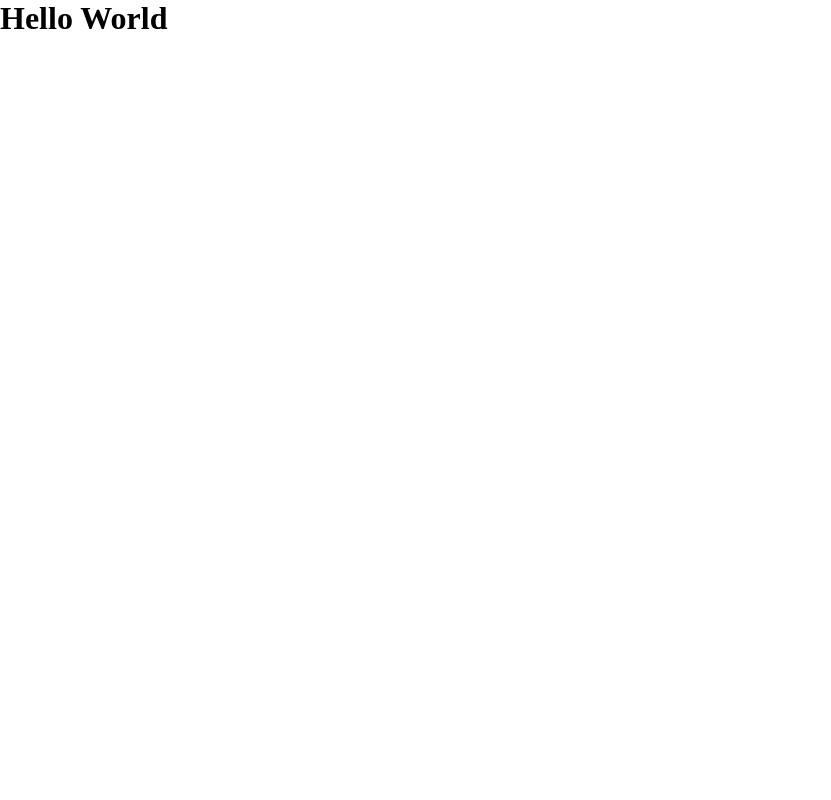
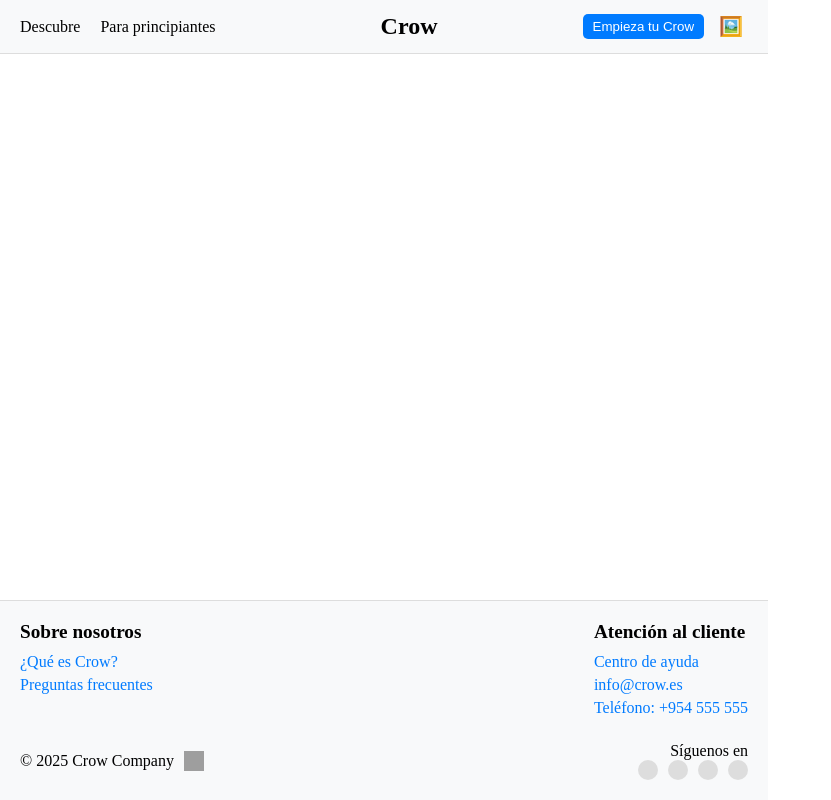
Before and after one commit to EscribanoC/crow_frontend, a React (Vite) app: page /home in a window 1280 px wide. Shown: the whole page, without its empty margins (0-831 px from the left). Built offline with nearby package versions, Linux system fonts and the light colour scheme; grey boxes are pictures that could not be loaded.

Commit message:
pagina de home

```diff
--- a/index.html
+++ b/index.html
@@ -1,12 +1,16 @@
 <!doctype html>
 <html lang="en">
+
 <head>
   <meta charset="UTF-8" />
   <meta name="viewport" content="width=device-width, initial-scale=1.0" />
-    <title>Vite + React</title>
+  <title>Crow</title>
+  <link src="./src/styles/index.css" rel="stylesheet" />
 </head>
+
 <body>
   <div id="root"></div>
   <script type="module" src="/src/main.jsx"></script>
 </body>
+
 </html>
--- /dev/null
+++ b/src/components/Footer.jsx
@@ -0,0 +1,43 @@
+import React from 'react';
+import '../styles/components/Footer.css';
+
+const Footer = () => {
+    return (
+        <footer className="footer">
+            <div className="footer-navs">
+                <nav className="footer-nav">
+                    <h4>Sobre nosotros</h4>
+                    <ul>
+                        <li><a href="#about">¿Qué es Crow?</a></li>
+                        <li><a href="#faq">Preguntas frecuentes</a></li>
+                    </ul>
+                </nav>
+                <nav className="footer-nav">
+                    <h4>Atención al cliente</h4>
+                    <ul>
+                        <li><a href="#help-center">Centro de ayuda</a></li>
+                        <li><a href="mailto:info@crow.es">info@crow.es</a></li>
+                        <li><a href="tel:+954555555">Teléfono: +954 555 555</a></li>
+                    </ul>
+                </nav>
+            </div>
+            <div className="footer-info">
+                <div className="footer-company">
+                    <p>© 2025 Crow Company</p>
+                    <img src="small-logo.png" alt="Crow Logo" className="footer-logo" />
+                </div>
+                <div className="footer-social">
+                    <p>Síguenos en</p>
+                    <div className="social-icons">
+                        <svg className="social-icon">X</svg>
+                        <svg className="social-icon">Instagram</svg>
+                        <svg className="social-icon">YouTube</svg>
+                        <svg className="social-icon">Facebook</svg>
+                    </div>
+                </div>
+            </div>
+        </footer>
+    );
+};
+
+export default Footer;
--- /dev/null
+++ b/src/components/Header.jsx
@@ -0,0 +1,24 @@
+import React from 'react';
+import '../styles/components/Header.css';
+
+const Header = () => {
+    return (
+        <header className="header">
+            <nav className="nav">
+                <ul className="nav-list">
+                    <li className="nav-item">Descubre</li>
+                    <li className="nav-item">Para principiantes</li>
+                </ul>
+            </nav>
+            <div>
+                <p className="logo">Crow</p>
+            </div>
+            <div className="actions">
+                <button className="start-button">Empieza tu Crow</button>
+                <button className="image-button">🖼️</button>
+            </div>
+        </header>
+    );
+};
+
+export default Header;
--- a/src/pages/HomePage.jsx
+++ b/src/pages/HomePage.jsx
@@ -1,9 +1,15 @@
 import React from 'react';
+import Header from '../components/Header';
+import Footer from '../components/Footer';
+import '../styles/general.css';
+import '../styles/HomePage.css';
 
 const HomePage = () => {
     return (
-        <div>
-            <h1>Hello World</h1>
+        <div className="body home-page">
+            <Header />
+            <main></main>
+            <Footer />
         </div>
     );
 };
--- /dev/null
+++ b/src/styles/HomePage.css
@@ -0,0 +1,5 @@
+.home-page {
+    display: flex;
+    flex-direction: column;
+    min-height: 100dvh;
+}
--- /dev/null
+++ b/src/styles/components/Footer.css
@@ -0,0 +1,80 @@
+.footer {
+    background-color: #f8f9fa;
+    padding: 20px;
+    border-top: 1px solid #ddd;
+    margin-top: auto;
+}
+
+.footer-navs {
+    display: flex;
+    justify-content: space-between;
+    margin-bottom: 20px;
+}
+
+.footer-nav h4 {
+    margin-bottom: 10px;
+    font-size: 1.2rem;
+}
+
+.footer-nav ul {
+    list-style: none;
+    padding: 0;
+}
+
+.footer-nav li {
+    margin-bottom: 5px;
+}
+
+.footer-nav a {
+    text-decoration: none;
+    color: #007bff;
+}
+
+.footer-nav a:hover {
+    text-decoration: underline;
+}
+
+.footer-info {
+    display: flex;
+    justify-content: space-between;
+    align-items: center;
+}
+
+.footer-company {
+    display: flex;
+    align-items: center;
+}
+
+.footer-company p {
+    margin-right: 10px;
+}
+
+.footer-logo {
+    width: 20px;
+    height: 20px;
+}
+
+.footer-social {
+    text-align: right;
+}
+
+.social-icons {
+    display: flex;
+    gap: 10px;
+}
+
+.social-icon {
+    width: 20px;
+    height: 20px;
+    background-color: #ddd;
+    display: inline-flex;
+    justify-content: center;
+    align-items: center;
+    border-radius: 50%;
+    font-size: 0.8rem;
+    cursor: pointer;
+}
+
+.social-icon:hover {
+    background-color: #bbb;
+}
--- /dev/null
+++ b/src/styles/components/Header.css
@@ -0,0 +1,54 @@
+.header {
+    display: flex;
+    justify-content: space-between;
+    align-items: center;
+    padding: 10px 20px;
+    background-color: #f8f9fa;
+    border-bottom: 1px solid #ddd;
+}
+
+
+.nav-list {
+    display: flex;
+    list-style: none;
+    padding: 0;
+    margin: 0;
+}
+
+.nav-item {
+    margin-right: 20px;
+    cursor: pointer;
+}
+
+.logo {
+    font-size: 1.5rem;
+    font-weight: bold;
+    text-align: center;
+}
+
+.actions {
+    display: flex;
+    align-items: center;
+}
+
+.start-button {
+    margin-right: 10px;
+    padding: 5px 10px;
+    background-color: #007bff;
+    color: white;
+    border: none;
+    border-radius: 5px;
+    cursor: pointer;
+}
+
+.start-button:hover {
+    background-color: #0056b3;
+}
+
+.image-button {
+    padding: 5px;
+    font-size: 1.2rem;
+    background: none;
+    border: none;
+    cursor: pointer;
+}
--- /dev/null
+++ b/src/styles/general.css
@@ -0,0 +1,3 @@
+.body {
+    width: clamp(50%, 100%, 60%);
+}
--- /dev/null
+++ b/src/styles/index.css
@@ -0,0 +1,6 @@
+body {
+    display: flex;
+    flex-direction: column;
+    align-items: center;
+    background-color: red;
+}
```
Lines whose indentation alone changed are shown as unchanged.
